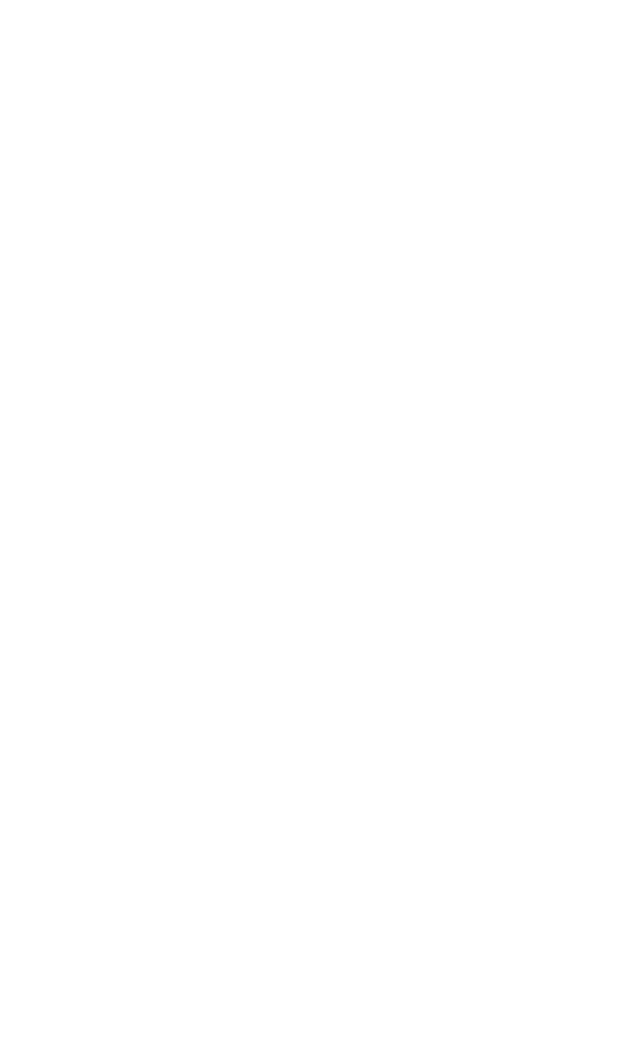
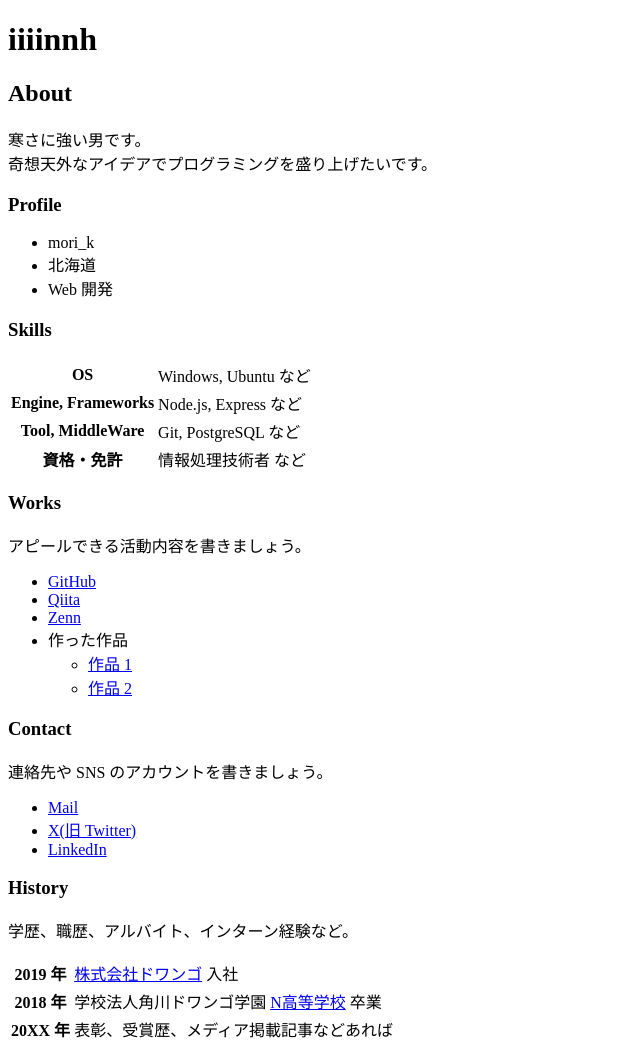
Before and after one commit to iiiinnh/iiiinnh.github.io, a plain HTML site: page index.html in a window 1280 px wide. Shown: the whole page, without its empty margins (0-640 px from the left). Before the commit the page ends 800 px from the top, so only its background shows below. Drawn offline with Linux system fonts and the light colour scheme.

Commit message:
中身を拡充

```diff
--- a/index.html
+++ b/index.html
@@ -6,6 +6,79 @@
     <title>iiiinnhのポートフォリオ</title>
   </head>
   <body>
+    <h1>iiiinnh</h1>
 
+    <h2>About</h2>
+    <p>
+      寒さに強い男です。<br>
+      奇想天外なアイデアでプログラミングを盛り上げたいです。
+    </p>
+
+    <h3>Profile</h3>
+    <ul>
+      <li>mori_k</li>
+      <li>北海道</li>
+      <li>Web 開発</li>
+    </ul>
+
+    <h3>Skills</h3>
+    <table>
+      <tr>
+        <th>OS</th>
+        <td>Windows, Ubuntu など</td>
+      </tr>
+      <tr>
+        <th>Engine, Frameworks</th>
+        <td>Node.js, Express など</td>
+      </tr>
+      <tr>
+        <th>Tool, MiddleWare</th>
+        <td>Git, PostgreSQL など</td>
+      </tr>
+      <tr>
+        <th>資格・免許</th>
+        <td>情報処理技術者 など</td>
+      </tr>
+    </table>
+
+    <h3>Works</h3>
+    <p>アピールできる活動内容を書きましょう。</p>
+    <ul>
+      <li><a href="https://github.com/">GitHub</a></li>
+      <li><a href="https://qiita.com/">Qiita</a></li>
+      <li><a href="https://zenn.dev/">Zenn</a></li>
+      <li>
+        作った作品
+        <ul>
+          <li><a href="https://example.com/">作品 1</a></li>
+          <li><a href="https://example.com/">作品 2</a></li>
+        </ul>
+      </li>
+    </ul>
+
+    <h3>Contact</h3>
+    <p>連絡先や SNS のアカウントを書きましょう。</p>
+    <ul>
+      <li><a href="mailto:name@example.com">Mail</a></li>
+      <li><a href="https://twitter.com/n_yobikou">X(旧 Twitter)</a></li>
+      <li><a href="https://www.linkedin.com/">LinkedIn</a></li>
+    </ul>
+
+    <h3>History</h3>
+    <p>学歴、職歴、アルバイト、インターン経験など。</p>
+    <table>
+      <tr>
+        <th>2019 年</th>
+        <td><a href="https://dwango.co.jp/">株式会社ドワンゴ</a> 入社</td>
+      </tr>
+      <tr>
+        <th>2018 年</th>
+        <td>学校法人角川ドワンゴ学園 <a href="https://nnn.ed.jp/">N高等学校</a> 卒業</td>
+      </tr>
+      <tr>
+        <th>20XX 年</th>
+        <td>表彰、受賞歴、メディア掲載記事などあれば</td>
+      </tr>
+    </table>
   </body>
 </html>
```
